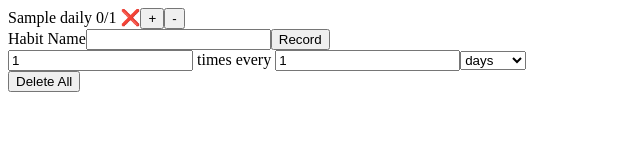
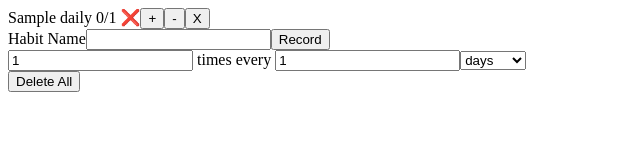
Before and after one commit to mikimandoki/turnip, a React (Vite) app: page / in a window 1280 px wide. Both pictures are taken after typing "Sample" into the empty fields and a click on the button "Record". Shown: the top 160 px of the page, without its empty margins (0-640 px from the left). Built offline with nearby package versions, Linux system fonts and the light colour scheme.

Commit message:
housekeeping

```diff
--- a/src/AddHabitForm.tsx
+++ b/src/AddHabitForm.tsx
@@ -19,17 +19,17 @@ function validateInputs(habit: Habit): string[] {
   return errors;
 }
 
-export default function Form({ onAdd }: { onAdd: (habit: Habit) => void }) {
+export default function AddHabitForm({ onAdd }: { onAdd: (habit: Habit) => void }) {
   const [name, setName] = useState('');
   const [times, setTimes] = useState(1);
   const [periodLength, setPeriodLength] = useState(1);
   const [periodUnit, setPeriodUnit] = useState<Frequency['periodUnit']>('day');
   const [errors, setErrors] = useState<string[]>([]);
-  function handleSubmit(e: React.SubmitEvent) {
+  function handleSubmit(e: React.SyntheticEvent) {
     e.preventDefault();
     const newHabit: Habit = {
       id: crypto.randomUUID(),
-      name,
+      name: name.trim(),
       frequency: { times, periodLength, periodUnit },
       createdAt: new Date().toISOString(),
     };
@@ -71,8 +71,8 @@ export default function Form({ onAdd }: { onAdd: (habit: Habit) => void }) {
         </select>
       </div>
       <div>
-        {errors.map((err, i) => (
-          <p key={i} style={{ color: 'red' }}>
+        {errors.map(err => (
+          <p key={err} style={{ color: 'red' }}>
             {err}
           </p>
         ))}
--- a/src/App.tsx
+++ b/src/App.tsx
@@ -1,13 +1,10 @@
-import { format, startOfDay, startOfMonth, startOfWeek } from 'date-fns';
 import { useState } from 'react';
 
 import type { Completion, Frequency, Habit } from './types';
 
 import AddHabitForm from './AddHabitForm';
-import { loadFromStorage, saveToStorage } from './localStorage';
-
-const now = new Date();
-const today = toDateString(now);
+import { startDatePeriod, toDateString } from './utils/date';
+import { clearStorage, loadFromStorage, saveToStorage } from './utils/localStorage';
 
 function describeFrequency(frequency: Frequency) {
   const unit =
@@ -29,57 +26,47 @@ function describeFrequency(frequency: Frequency) {
   }
 }
 
-function startDatePeriod(frequency: Frequency): string {
-  switch (frequency.periodUnit) {
-    case 'day':
-      return toDateString(startOfDay(now));
-    case 'week':
-      return toDateString(startOfWeek(now, { weekStartsOn: 1 }));
-    case 'month':
-      return toDateString(startOfMonth(now));
-  }
-}
-
-function toDateString(date: Date): string {
-  return format(date, 'yyyy-MM-dd');
-}
-
+// TODO: Handle periodlength > 1
+// How many completions have been logged in the current period
 function getCompletionsInPeriod(habit: Habit, completions: Completion[]): number {
-  const periodStart = startDatePeriod(habit.frequency);
+  const now = new Date();
+  const today = toDateString(now);
+  const periodStart = startDatePeriod(habit.frequency, now);
   return completions
     .filter(c => c.habitId === habit.id && c.date >= periodStart && c.date <= today)
     .reduce((sum, c) => sum + c.count, 0);
 }
 
+// TODO: Move to separate file, simplify props: only habit, completedCount, onUpdate, onDelete
 function HabitRow({
-  value,
+  habit,
   completedCount,
   targetCount,
-  isDone,
   onPositiveButtonClick,
   onNegativeButtonClick,
+  onDeleteButtonClick,
 }: {
-  value: Habit;
-  isDone: boolean;
+  habit: Habit;
   completedCount: number;
   targetCount: number;
   onPositiveButtonClick: () => void;
   onNegativeButtonClick: () => void;
+  onDeleteButtonClick: () => void;
 }) {
-  const completionFlag = isDone ? '✅' : '❌';
+  const completionFlag = completedCount >= targetCount ? '✅' : '❌';
   return (
-    <>
     <div>
-        {value.name} {describeFrequency(value.frequency)} {completedCount}/{targetCount}{' '}
-        {completionFlag}
+      {habit.name} {describeFrequency(habit.frequency)} {completedCount}/{targetCount} {completionFlag}
       <button className='habitButton' onClick={onPositiveButtonClick}>
         +
       </button>
       <button className='habitButton' onClick={onNegativeButtonClick}>
         -
       </button>
+      <button className='habitButton' onClick={onDeleteButtonClick}>
+        X
+      </button>
     </div>
-    </>
   );
 }
 
@@ -88,12 +75,14 @@ export default function App() {
     loadFromStorage('completions', [])
   );
   const [habits, setHabits] = useState<Habit[]>(() => loadFromStorage('habits', []));
+
   function updateCompletion(habitId: string, increment: number) {
+    const today = toDateString(new Date());
     const existing = completions.find(c => c.habitId === habitId && c.date === today);
     let updated: Completion[];
     if (existing) {
       const newCount = existing.count + increment;
-      if (newCount < 0) return;
+      if (newCount < 0) return; // Don't decrement below 0
       updated = completions.map(c =>
         c.habitId === habitId && c.date === today ? { ...c, count: newCount } : c
       );
@@ -105,15 +94,22 @@ export default function App() {
     saveToStorage('completions', updated);
   }
 
-  function habitCompleted(habit: Habit): boolean {
-    const completed = getCompletionsInPeriod(habit, completions);
-    return Boolean(completed >= habit.frequency.times);
-  }
-
   function addHabit(newHabit: Habit) {
     const updated = [...habits, newHabit];
     setHabits(updated);
     saveToStorage('habits', updated);
+  }
+
+  function deleteHabit(habit: Habit) {
+    if (!confirm(`Delete "${habit.name}" ?`)) return;
+    // Can't just delete the entire key from localStorage
+    // Gotta remove the habit and its completion from both keys
+    const updatedHabits = habits.filter(h => h.id !== habit.id);
+    const updatedCompletions = completions.filter(c => c.habitId !== habit.id);
+    setHabits(updatedHabits);
+    setCompletions(updatedCompletions);
+    saveToStorage('habits', updatedHabits);
+    saveToStorage('completions', updatedCompletions);
   }
   return (
     <>
@@ -121,12 +117,12 @@ export default function App() {
         {habits.map(habit => (
           <HabitRow
             key={habit.id}
-            value={habit}
-            isDone={habitCompleted(habit)}
+            habit={habit}
             completedCount={getCompletionsInPeriod(habit, completions)}
             targetCount={habit.frequency.times}
             onPositiveButtonClick={() => updateCompletion(habit.id, 1)}
             onNegativeButtonClick={() => updateCompletion(habit.id, -1)}
+            onDeleteButtonClick={() => deleteHabit(habit)}
           />
         ))}
       </div>
@@ -136,7 +132,7 @@ export default function App() {
       <div>
         <button
           onClick={() => {
-            localStorage.clear();
+            clearStorage();
             setHabits([]);
             setCompletions([]);
           }}
--- /dev/null
+++ b/src/utils/date.ts
@@ -0,0 +1,19 @@
+import { format, startOfDay, startOfMonth, startOfWeek } from 'date-fns';
+
+import type { Frequency } from '../types';
+
+// How many days have passed between start of period and date
+export function startDatePeriod(frequency: Frequency, date: Date): string {
+  switch (frequency.periodUnit) {
+    case 'day':
+      return toDateString(startOfDay(date));
+    case 'week':
+      return toDateString(startOfWeek(date, { weekStartsOn: 1 }));
+    case 'month':
+      return toDateString(startOfMonth(date));
+  }
+}
+
+export function toDateString(date: Date): string {
+  return format(date, 'yyyy-MM-dd');
+}
--- a/src/localStorage.ts
+++ b/src/utils/localStorage.ts
@@ -1,3 +1,4 @@
+// TODO: add error handling
 export function loadFromStorage<T>(key: string, fallback: T): T {
   const stored = localStorage.getItem(key);
   if (stored) return JSON.parse(stored) as T;
@@ -7,3 +8,7 @@ export function loadFromStorage<T>(key: string, fallback: T): T {
 export function saveToStorage<T>(key: string, data: T): void {
   localStorage.setItem(key, JSON.stringify(data));
 }
+
+export function clearStorage(): void {
+  localStorage.clear();
+}
```
Lines whose indentation alone changed are shown as unchanged.
